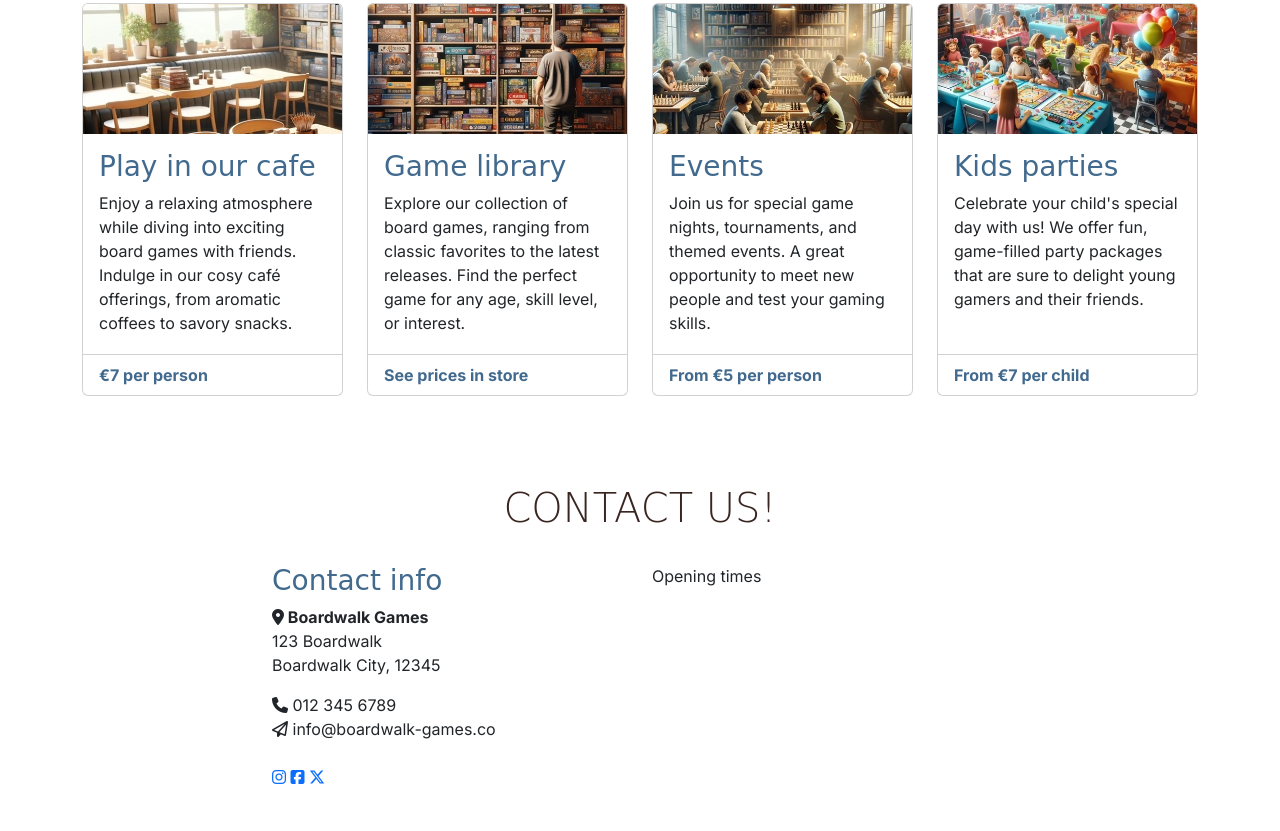
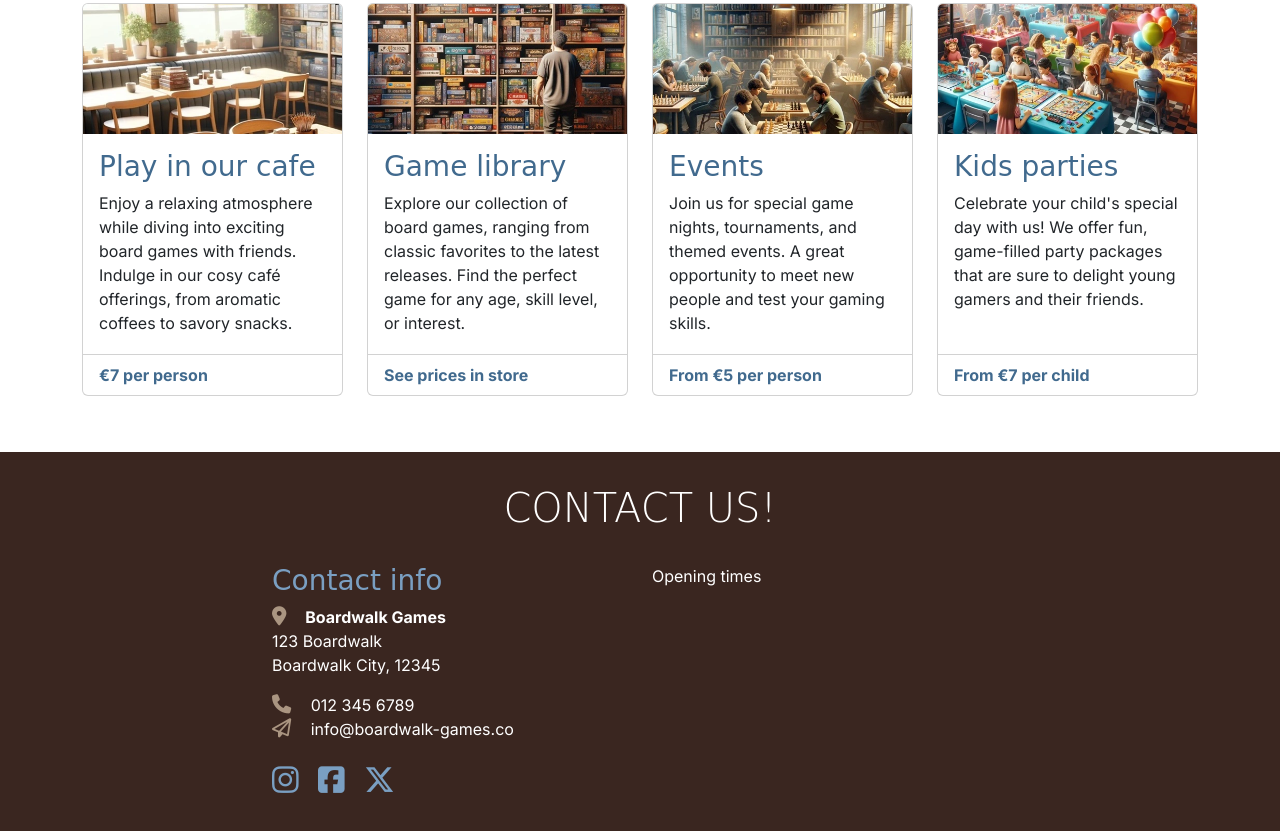
Before and after one commit to Amin7896-123/boardwalk-games, a plain HTML site: page index.html in a window 1280 px wide. Shown: the part 592-1423 px from the top of the page. Drawn offline with nearby package versions, Linux system fonts and the light colour scheme; a web font is replaced by a local one.

Commit message:
Styled Footer

```diff
--- a/assets/css/style.css
+++ b/assets/css/style.css
@@ -77,6 +77,38 @@ h2 {
     border: none;
 }
 
+/* Footer / contact */
+
+#contact {
+    background-color: var(--primary-color);
+    color: white;
+    padding-bottom: 3rem;
+}
+
+#contact h2 {
+    color: white;
+}
+
+#contact .sub-heading-color {
+    color: var(--highlight-color-light);
+}
+
+#contact i {
+    color: var(--secondary-color);
+    font-size: 1.2rem;
+    margin-right: 15px;
+}
+
+#contact .social-links i {
+    color: var(--highlight-color-light);
+    font-size: 1.9rem;
+    transition: color 0.3s ease-in-out;
+}
+
+#contact .social-links i:hover {
+    color: var(--secondary-color);
+}
+
 
 /* grid visualisation CSS for testing */
 
```
